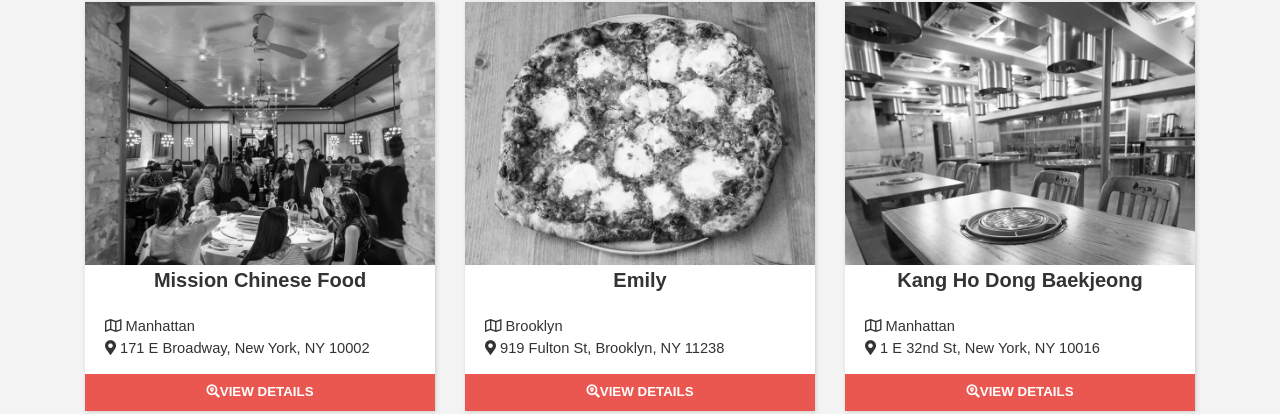
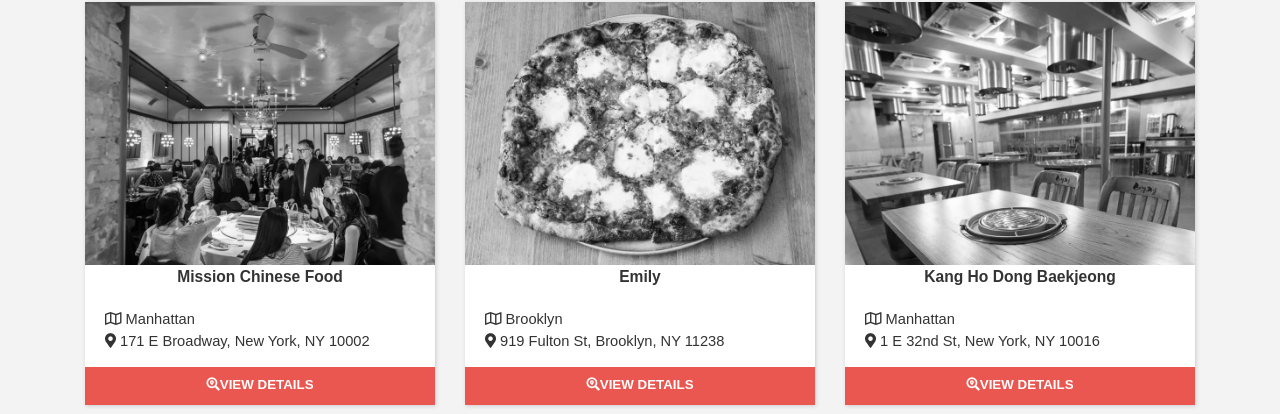
Before and after one commit to zeRonaldo/AppRestauranteUdacityProject, a plain HTML site: page index.html in a window 1280 px wide. Shown: the part 578-992 px from the top of the page. Drawn offline with nearby package versions, Linux system fonts and the light colour scheme.

Commit message:
versao 2.6

```diff
--- a/js/dbhelper.js
+++ b/js/dbhelper.js
@@ -9,7 +9,7 @@
    */
   static get DATABASE_URL() {
     const port = 8000 // Change this to your server port
-    return `http://0.0.0.0:${port}/data/restaurants.json`;
+    return `http://localhost:${port}/data/restaurants.json`;
   }
 
   /**
--- a/js/main.js
+++ b/js/main.js
@@ -185,7 +185,7 @@
 
 
 
-  const name = document.createElement('h2');
+  const name = document.createElement('h3');
   name.innerHTML = restaurant.name;
   name.setAttribute('aria-label', `${restaurant.name}`);
   li.append(name);
```
Also changed, not shown: restaurant.html (+2 -2 lines).
